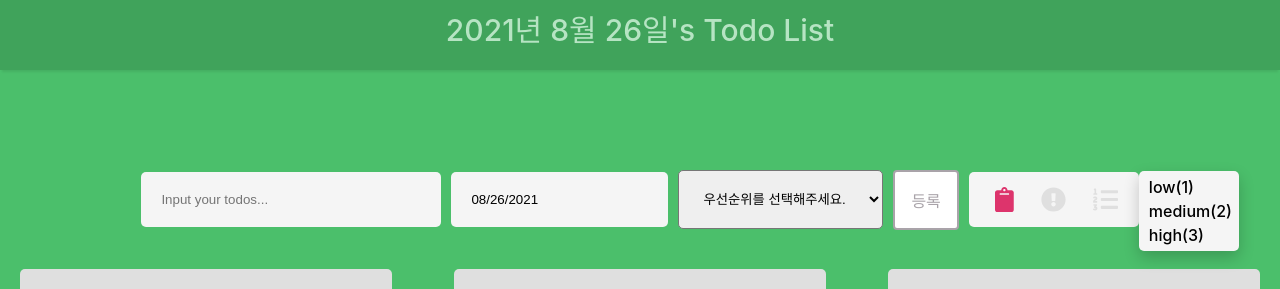
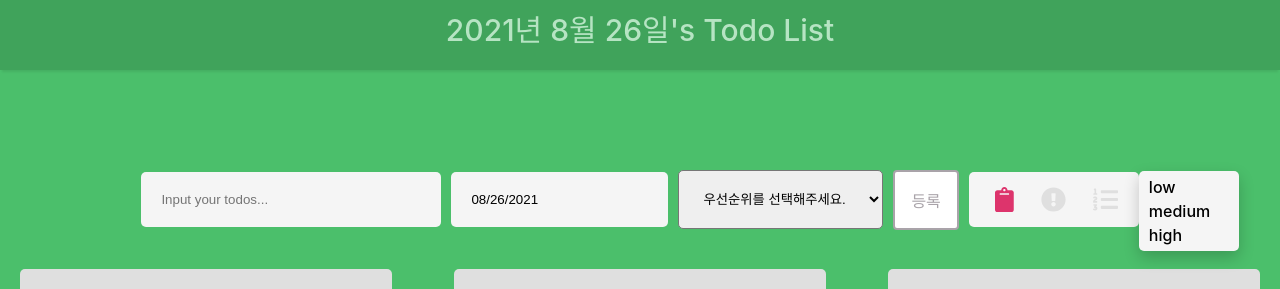
Before and after one commit to Derek-94/modo-todo-assignment, a React (Create React App) app: page / in a window 1280 px wide. Both pictures are taken after a click on the button 1105 px from the left and 199 px from the top of the page. Shown: the top 289 px of the page. Built offline with nearby package versions, Linux system fonts and the light colour scheme.

Commit message:
Style: 중요도 옆 숫자 삭제.(#29)
- 숫자 삭제

```diff
--- a/src/components/Filtering/template/body/FilteringBody.tsx
+++ b/src/components/Filtering/template/body/FilteringBody.tsx
@@ -51,7 +51,7 @@ const FilteringBody: React.FC<FilteringBodyProps> = ({
             onClick={() => handlerFiltering('PRIORITY', priority)}
             key={idx}
           >
-            {priority}({idx + 1})
+            {priority}
           </span>
         ))}
       </DropMenu>
```
